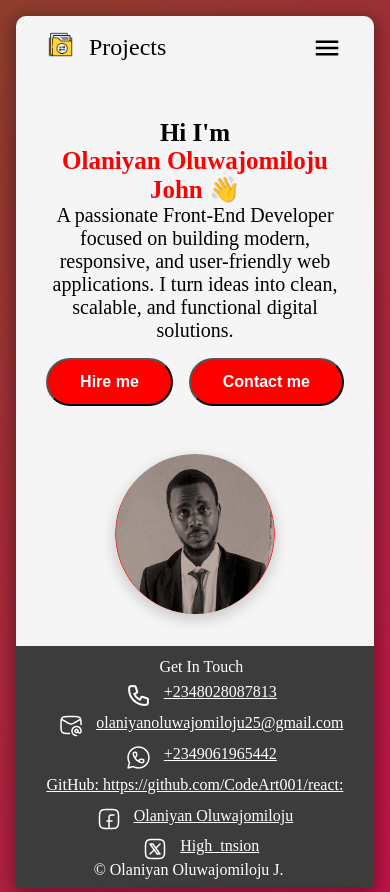
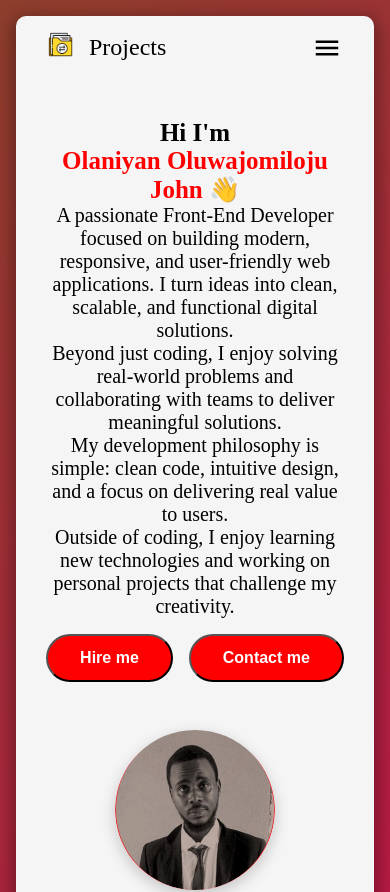
Before and after one commit to CodeArt001/PORTFOLIO, a React (Vite) app: page / in a window 390 px wide. Shown: the top 892 px of the page. Built offline with nearby package versions, Linux system fonts and the light colour scheme.

Commit message:
initial commit

```diff
--- a/src/component/Home.jsx
+++ b/src/component/Home.jsx
@@ -14,6 +14,19 @@ const Home = () => {
           responsive, and user-friendly web applications. I turn ideas into
           clean, scalable, and functional digital solutions.
         </p>
+        <p className="extra-paragraph">
+          Beyond just coding, I enjoy solving real-world problems and
+          collaborating with teams to deliver meaningful solutions.{" "}
+        </p>
+        <p className="extra-paragraph">
+          My development philosophy is simple: clean code, intuitive design, and
+          a focus on delivering real value to users.
+        </p>
+        <p className="extra-paragraph">
+          Outside of coding, I enjoy learning new technologies and working on
+          personal projects that challenge my creativity.
+        </p>
+
         <div className="button fade-zoom-in">
           <a href="https://wa.me/2349061965442">
             <button className="hire-button">Hire me </button>
--- a/src/index.css
+++ b/src/index.css
@@ -570,4 +570,12 @@ body {
     display: grid;
     grid-template-rows: (1, 1);
   }
+  .extra-paragraph {
+    text-align: center;
+    margin: 0 1rem;
+  }
 }
+.extra-paragraph {
+  /* margin-top: 1rem; */
+  font-size: 20px;
+}
```
